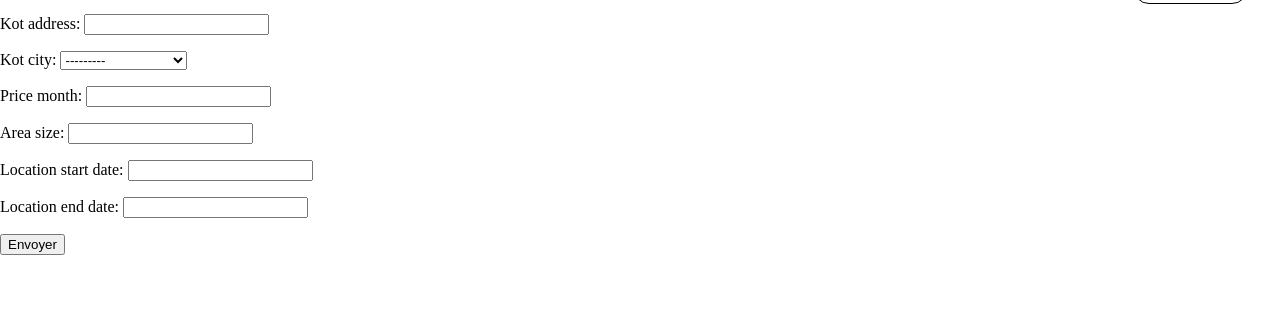
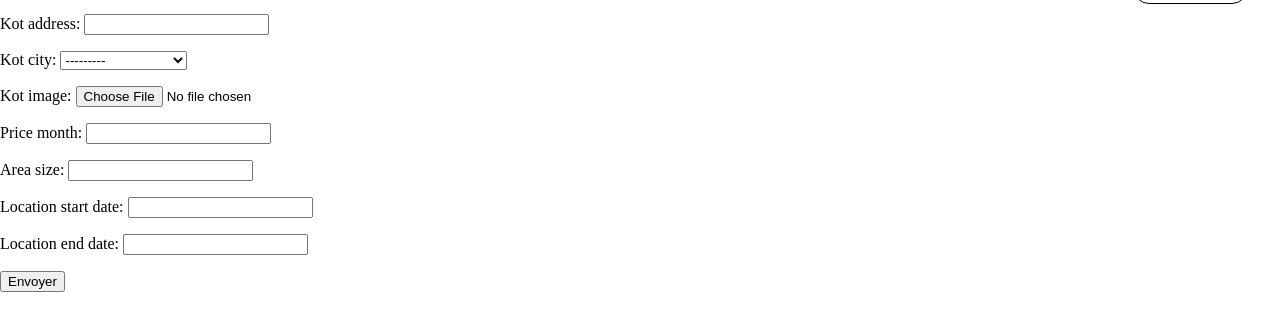
Before and after one commit to sebastienvolont/kot_location, a Django app: page /kot/add in a window 1280 px wide. Shown: the part 82-413 px from the top of the page. Run offline with Django 3.2, Linux system fonts and the light colour scheme; the visitor is signed in with stand-in values (Sample User, id 1).

Commit message:
Adds image uploading and some comments on views.py file

```diff
--- a/kot_agency/urls.py
+++ b/kot_agency/urls.py
@@ -13,9 +13,13 @@ Including another URLconf
     1. Import the include() function: from django.urls import include, path
     2. Add a URL to urlpatterns:  path('blog/', include('blog.urls'))
 """
+from django.conf.urls.static import static
 from django.contrib import admin
 from django.urls import path
+
+from kot_agency import settings
 from kot_location import views
+
 
 urlpatterns = [
     path('admin/', admin.site.urls),
@@ -26,9 +30,12 @@ urlpatterns = [
     path('kot/<int:id>/update', views.kot_update),
     path('kot_list/', views.kot_list),
     path('owner/<int:id>/offers', views.kot_offers),
+    path('renter/offers', views.renter_favorite_offers),
     path('kot/validation_list/', views.kot_validation_list),
     path('kot/<int:id>/check/', views.kot_check),
     path('login/', views.login_user),
     path('register/', views.register_user),
     path('logout/', views.logout_user)
 ]
+
+urlpatterns += static(settings.MEDIA_URL, document_root=settings.MEDIA_ROOT)
--- a/kot_location/models.py
+++ b/kot_location/models.py
@@ -16,7 +16,6 @@ class User(AbstractUser):
 
 
 class Kot(models.Model):
-
     Brussels = 'Bruxelles'
     Louvain_La_Neuve = 'Louvain-la-Neuve'
     Liege = 'Liège'
@@ -31,6 +30,7 @@ class Kot(models.Model):
 
     kot_address = models.CharField(max_length=256)
     kot_city = models.CharField(max_length=30, choices=city_choice)
+    kot_image = models.ImageField(upload_to='kot_location/')
     price_month = models.DecimalField(max_digits=7, decimal_places=2)
     area_size = models.IntegerField()
     location_start_date = models.DateField(null=True)
@@ -45,3 +45,8 @@ class KotAd(models.Model):
     publication_date = models.DateField()
     is_active = models.BooleanField(default=False)
     kot = models.ForeignKey(Kot, on_delete=models.CASCADE)
+
+
+class RenterFavoriteAd(models.Model):
+    renter_user = models.ForeignKey(Kot, on_delete=models.CASCADE)
+    followed_ad = models.ForeignKey(KotAd, on_delete=models.CASCADE)
--- a/kot_location/templates/kot_location/base.html
+++ b/kot_location/templates/kot_location/base.html
@@ -3,7 +3,9 @@
 <html lang="fr">
 <head>
     <meta charset="UTF-8">
-    <title>Kot location app</title>
+    <title>KotLocation </title>
+    <link rel="icon"
+          href="https://cdn-icons.flaticon.com/png/512/5502/premium/5502904.png?token=exp=1646062429~hmac=05c96139b5a6dd10468189f7156e1354">
     <link rel="stylesheet" href="{% static 'kot_location/styles.css' %}">
 </head>
 <body>
--- /dev/null
+++ b/kot_location/templates/kot_location/client_favorite_offers.html
@@ -0,0 +1,5 @@
+{% extends 'kot_location/base.html' %}
+
+{% block content %}
+
+{% endblock %}
--- a/kot_location/templates/kot_location/kot_add.html
+++ b/kot_location/templates/kot_location/kot_add.html
@@ -1,7 +1,7 @@
 {% extends 'kot_location/base.html' %}
 
 {% block content %}
-    <form action="" method="post" novalidate>
+    <form action="" method="post" enctype="multipart/form-data" novalidate>
         {% csrf_token %}
         {{ form.as_p }}
         <input type="submit" value="Envoyer"> <br>
--- a/kot_location/templates/kot_location/kot_list.html
+++ b/kot_location/templates/kot_location/kot_list.html
@@ -26,6 +26,7 @@
                 <a href="{% url 'kot-details' kot.id %}">
                     <div id="kot-container">
                         {{ kot.kot_address }}, {{ kot.price_month }}, {{ kot.id }}
+
                         {% if kot.kot_owner_id  == request.user.id %}
                             <button> Supprimer l'offre</button>
                             <button><a href="/kot/{{ kot.id }}/update"> Mettre à jour </a></button>
@@ -33,6 +34,7 @@
                         {% if request.user.user_type == 'RENTER' %}
                             <button> Suivre cette offre</button>
                         {% endif %}
+{#                    <img src="/media/{{ kot.kot_image }}" alt="photo kot">#}
                     </div>
                 </a>
             {% endif %}
--- a/kot_location/views.py
+++ b/kot_location/views.py
@@ -1,25 +1,32 @@
+import datetime
+
+from django.contrib import messages
+from django.http import Http404
+from django.contrib.admin.views.decorators import staff_member_required
+from django.contrib.auth import authenticate, login, logout
+from django.contrib.auth.decorators import login_required, permission_required
+from django.contrib.auth.forms import AuthenticationForm
+from django.contrib.auth.models import Permission
+from django.core.exceptions import PermissionDenied
 from django.shortcuts import render, redirect
-from django.http import HttpResponse
-from django.contrib.auth import authenticate, login, logout
-from django.contrib.auth.forms import UserCreationForm, AuthenticationForm
-from django.contrib.auth.decorators import login_required, permission_required
-from django.contrib.admin.views.decorators import staff_member_required
-from django.contrib.auth.models import Permission
-from django.contrib.auth.decorators import user_passes_test
-from django.contrib import messages
-from django.contrib.messages import get_messages
-from django.core.exceptions import PermissionDenied
 
-import datetime
+from .forms import KotForm, RegisterForm
 from .models import Kot, KotAd
-from .forms import KotForm, RegisterForm
 
 
 def home_page(request):
+    """
+    First page to introduce the kot rent location website
+    @return:
+    """
     return render(request, 'kot_location/home_page.html')
 
 
-def kot_list(request, filtered_kot=None):
+def kot_list(request):
+    """
+    Displays all kots ads available on the website approved by a superuser
+    @return:
+    """
     all_kot_ad = KotAd.objects.all()
     print(request.POST)
 
@@ -33,6 +40,10 @@ def kot_list(request, filtered_kot=None):
 
 
 def filter_kots(request, **kwargs):
+    """
+    Permits to use filters on city location and prices by month from available Kots
+    @return:
+    """
     if request.method == "POST":
         all_kot = Kot.objects.all().filter(**kwargs)
         return all_kot
@@ -41,12 +52,27 @@ def filter_kots(request, **kwargs):
         return all_kot
 
 
-def kot_details(request, id):
-    kot = Kot.objects.get(id=id)
+def kot_details(request, id: int):
+    """
+    Displays detailed detailed view on a certain Kot by its id
+    @param request:
+    @param id: integer
+    @return:
+    """
+    try:
+        kot = Kot.objects.get(id=id)
+    except Kot.DoesNotExist:
+        raise Http404("Ce kot n'existe pas")
     return render(request, 'kot_location/kot_details.html', {'kot': kot})
 
 
 def register_user(request):
+    """
+    Permits the registration from user using "UserCreationForm" from django auth library but modified in order to
+    set up and use additional parameters
+    @param request:
+    @return:
+    """
     if request.user.is_authenticated:
         return redirect('/')
     else:
@@ -66,6 +92,12 @@ def register_user(request):
 
 
 def login_user(request):
+    """
+    Permits the authentification from the registered user using AuthentificationForm and login function from Django
+    contrib auth libraries
+    @param request:
+    @return:
+    """
     if request.user.is_authenticated:
         return redirect('/')
     else:
@@ -84,6 +116,11 @@ def login_user(request):
 
 
 def logout_user(request):
+    """
+    Permits to logout an authentificated user with logout function from contrib auth django library
+    @param request:
+    @return:
+    """
     if request.user.is_authenticated:
         logout(request)
         return redirect("/login")
@@ -92,8 +129,15 @@ def logout_user(request):
 @login_required(login_url='/login')
 @permission_required('kot_location.add_kot', raise_exception=True)
 def kot_add(request):
+    """
+    Permits to add a Kot when you're logged in and has the permission to add a Kot ad as a kot owner. If the user isn't
+    logged, he is redirected to login page and if he isn't a owner, he doesn't have access to this page and gets
+    403 code Forbidden
+    @param request:
+    @return:
+    """
     if request.method == 'POST':
-        form = KotForm(request.POST)
+        form = KotForm(request.POST, request.FILES)
         if form.is_valid():
             start_date = form.cleaned_data.get("location_start_date")
             end_date = form.cleaned_data.get("location_end_date")
@@ -110,7 +154,13 @@ def kot_add(request):
 
 
 @login_required(login_url='/login')
-def kot_delete(request, id):
+def kot_delete(request, id: int):
+    """
+    Permits an kot owner to delete its kot ads available.
+    @param request:
+    @param id:
+    @return:
+    """
     kot_to_delete = Kot.objects.get(id=id)
     if request.user.id == kot_to_delete.kot_owner_id:
         if request.method == 'POST':
@@ -123,7 +173,13 @@ def kot_delete(request, id):
 
 
 @login_required(login_url='/login')
-def kot_update(request, id):
+def kot_update(request, id: int):
+    """
+    Permits an kot owner to update its kot ads available.
+    @param request:
+    @param id: int
+    @return:
+    """
     kot_to_update = Kot.objects.get(id=id)
     if request.user.id == kot_to_update.kot_owner_id:
         if request.method == 'POST':
@@ -140,7 +196,14 @@ def kot_update(request, id):
 
 
 @login_required(login_url='/login')
-def kot_offers(request, id):
+def kot_offers(request, id: int):
+    """
+    Permits to a user to consult its kot ads available
+    @param request:
+    @param id: int
+    @return:
+    @raise PermissionDenied: if you try to access to the offers from an other kot owner ID
+    """
     if request.user.id == id:
         kots_from_owner = Kot.objects.filter(kot_owner_id=id)
         return render(request, 'kot_location/kot_owner_ads.html', {'kots': kots_from_owner})
@@ -151,6 +214,11 @@ def kot_offers(request, id):
 @login_required(login_url='/login')
 @staff_member_required
 def kot_validation_list(request):
+    """
+    Permits to a superuser to access to all the available ads awaiting validation
+    @param request:
+    @return:
+    """
     all_kot_ad = KotAd.objects.all()
     kots = Kot.objects.all()
 
@@ -159,7 +227,17 @@ def kot_validation_list(request):
 
 @login_required(login_url='/login')
 @staff_member_required
-def kot_check(request, id):
+def kot_check(request, id: int):
+    """
+    Pemits a superuser to validate a specific kot ad on validation page.
+    @param request:
+    @param id:
+    @return:
+    """
     kot_to_check = Kot.objects.get(id=id)
     KotAd.objects.create(kot_id=kot_to_check.id, is_active=True, publication_date=datetime.date.today())
     return redirect('/kot_list')
+
+
+def renter_favorite_offers(request):
+    return render(request, 'kot_location/client_favorite_offers.html')
--- a/requirements.txt
+++ b/requirements.txt
@@ -4,6 +4,7 @@ Django==3.2.12
 django-environ==0.8.1
 django-extensions==3.1.5
 environ==1.0
+Pillow==9.0.1
 psycopg2-binary==2.9.3
 pydotplus==2.0.2
 pyparsing==3.0.7
```
Also changed, not shown: other parts of kot_location/templates/kot_location/base.html (+2 -1 lines), kot_agency/settings.py (+4 -6 lines), kot_location/migrations/0004_auto_20220228_1417.py (added), kot_location/migrations/0005_auto_20220228_1424.py (added), kot_location/migrations/0006_alter_kot_kot_city.py (added), kot_location/migrations/0007_auto_20220228_1431.py (added), kot_location/migrations/0008_auto_20220228_1531.py (added), media/kot_location/img-maison.jpg (added), media/kot_location/img-maison_DNTGd4V.jpg (added), media/kot_location/img-maison_hON7KHv.jpg (added), media/kot_location/img-maison_jg7BeOh.jpg (added), myapp_models.png (added).
